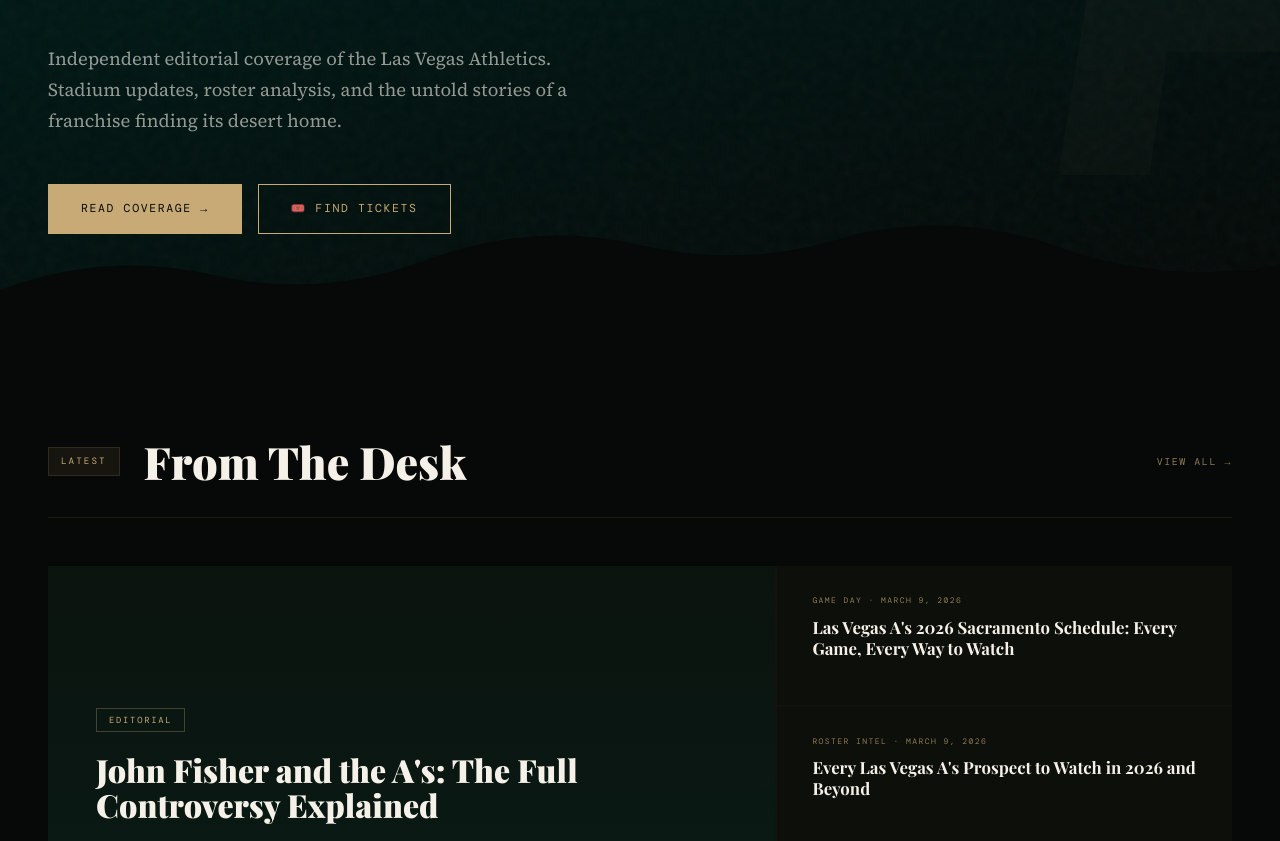
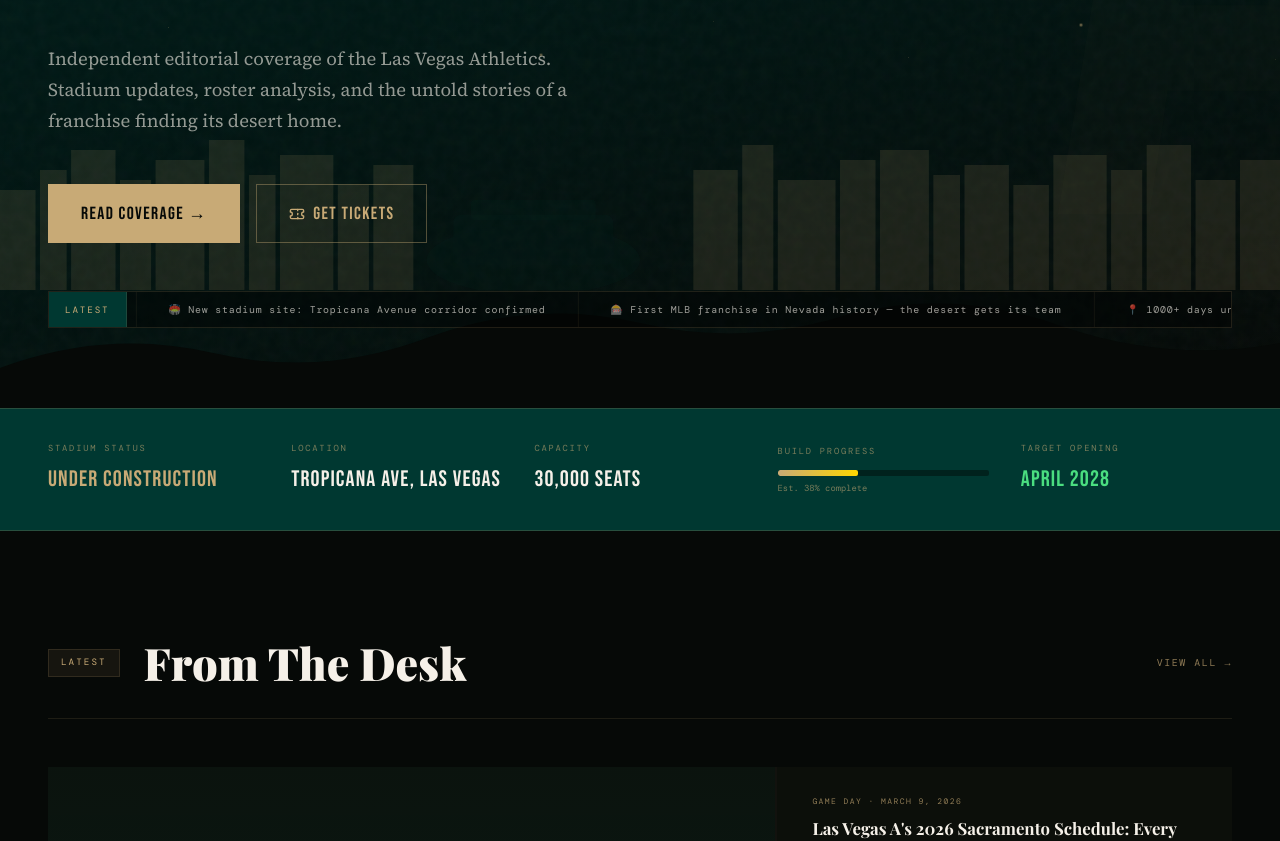
Before and after one commit to abigailleahgoldberg/thelvathletics, a Next.js app: page / in a window 1280 px wide. Shown: the part 520-1361 px from the top of the page. Built offline with nearby package versions, Linux system fonts and the light colour scheme; a web font is replaced by a local one.

Commit message:
design: hero overhaul — Vegas Strip skyline, star field, news ticker, stadium status bar, SVG ticket icon

```diff
--- a/app/page.tsx
+++ b/app/page.tsx
@@ -83,6 +83,8 @@
         @keyframes ticker { 0% { transform: translateX(0); } 100% { transform: translateX(-50%); } }
         @keyframes pulse { 0%, 100% { box-shadow: 0 0 0 0 rgba(200,170,118,0.6); } 50% { box-shadow: 0 0 0 14px rgba(200,170,118,0); } }
         @keyframes float-in { from { opacity: 0; transform: translateY(30px); } to { opacity: 1; transform: translateY(0); } }
+        @keyframes twinkle { 0%, 100% { opacity: 0.3; transform: scale(1); } 50% { opacity: 1; transform: scale(1.4); } }
+        @keyframes ticker { 0% { transform: translateX(0); } 100% { transform: translateX(-50%); } }
         @keyframes grain { 0%, 100% { transform: translate(0, 0); } 10% { transform: translate(-5%, -10%); } 20% { transform: translate(-15%, 5%); } 30% { transform: translate(7%, -25%); } 40% { transform: translate(-5%, 25%); } 50% { transform: translate(-15%, 10%); } 60% { transform: translate(15%, 0%); } 70% { transform: translate(0%, 15%); } 80% { transform: translate(3%, 35%); } 90% { transform: translate(-10%, 10%); } }
         @keyframes glow { 0%, 100% { opacity: 0.4; } 50% { opacity: 0.7; } }
         @keyframes line-draw { from { width: 0; } to { width: 100%; } }
@@ -262,12 +264,62 @@
         position: 'relative',
         overflow: 'hidden',
       }}>
+        {/* Stars background */}
+        <div aria-hidden="true" style={{ position: 'absolute', inset: 0, overflow: 'hidden', pointerEvents: 'none' }}>
+          {[...Array(60)].map((_, i) => (
+            <div key={i} style={{
+              position: 'absolute',
+              width: i % 7 === 0 ? '2px' : '1px',
+              height: i % 7 === 0 ? '2px' : '1px',
+              background: 'rgba(200,170,118,0.6)',
+              borderRadius: '50%',
+              left: `${(i * 17.3) % 100}%`,
+              top: `${(i * 13.7) % 65}%`,
+              animation: `twinkle ${2 + (i % 3)}s ease-in-out infinite`,
+              animationDelay: `${(i * 0.3) % 3}s`,
+            }} />
+          ))}
+        </div>
+
+        {/* Las Vegas Strip silhouette */}
+        <svg aria-hidden="true" style={{ position: 'absolute', bottom: '118px', left: 0, right: 0, width: '100%', height: '160px', zIndex: 1, opacity: 0.12 }} viewBox="0 0 1440 160" preserveAspectRatio="none">
+          {/* Strip buildings */}
+          <rect x="0" y="60" width="40" height="100" fill="#C8AA76"/>
+          <rect x="45" y="40" width="30" height="120" fill="#C8AA76"/>
+          <rect x="80" y="20" width="50" height="140" fill="#C8AA76"/>
+          <rect x="135" y="50" width="35" height="110" fill="#C8AA76"/>
+          <rect x="175" y="30" width="55" height="130" fill="#C8AA76"/>
+          <rect x="235" y="10" width="40" height="150" fill="#C8AA76"/>
+          <rect x="280" y="45" width="30" height="115" fill="#C8AA76"/>
+          <rect x="315" y="25" width="60" height="135" fill="#C8AA76"/>
+          <rect x="380" y="55" width="35" height="105" fill="#C8AA76"/>
+          <rect x="420" y="35" width="45" height="125" fill="#C8AA76"/>
+          {/* Allegiant Stadium shape */}
+          <ellipse cx="600" cy="130" rx="120" ry="35" fill="#003831" opacity="0.8"/>
+          <rect x="510" y="85" width="180" height="50" rx="8" fill="#003831" opacity="0.8"/>
+          <rect x="530" y="70" width="140" height="20" rx="4" fill="#004D40" opacity="0.6"/>
+          {/* Continue Strip */}
+          <rect x="780" y="40" width="50" height="120" fill="#C8AA76"/>
+          <rect x="835" y="15" width="35" height="145" fill="#C8AA76"/>
+          <rect x="875" y="50" width="65" height="110" fill="#C8AA76"/>
+          <rect x="945" y="30" width="40" height="130" fill="#C8AA76"/>
+          <rect x="990" y="20" width="55" height="140" fill="#C8AA76"/>
+          <rect x="1050" y="45" width="30" height="115" fill="#C8AA76"/>
+          <rect x="1085" y="35" width="50" height="125" fill="#C8AA76"/>
+          <rect x="1140" y="55" width="40" height="105" fill="#C8AA76"/>
+          <rect x="1185" y="25" width="60" height="135" fill="#C8AA76"/>
+          <rect x="1250" y="40" width="35" height="120" fill="#C8AA76"/>
+          <rect x="1290" y="15" width="50" height="145" fill="#C8AA76"/>
+          <rect x="1345" y="50" width="45" height="110" fill="#C8AA76"/>
+          <rect x="1395" y="30" width="45" height="130" fill="#C8AA76"/>
+        </svg>
+
         {/* Giant ghost A */}
         <div aria-hidden="true" style={{
           position: 'absolute',
           fontFamily: "'Bebas Neue', sans-serif",
           fontSize: 'min(85vw, 900px)',
-          color: 'rgba(200,170,118,0.025)',
+          color: 'rgba(200,170,118,0.018)',
           top: '50%',
           right: '-10%',
           transform: 'translateY(-50%)',
@@ -376,13 +428,76 @@
             Independent editorial coverage of the Las Vegas Athletics. Stadium updates, roster analysis, and the untold stories of a franchise finding its desert home.
           </p>
 
-          <div style={{ display: 'flex', gap: '1rem', flexWrap: 'wrap', marginBottom: '6rem', animation: 'float-in 0.6s ease-out 0.4s both' }}>
-            <Link href="/blog" className="cta-btn" style={{ background: '#C8AA76', color: '#060907' }}>
+          <div style={{ display: 'flex', gap: '1rem', flexWrap: 'wrap', marginBottom: '3rem', animation: 'float-in 0.6s ease-out 0.4s both' }}>
+            <Link href="/blog" className="cta-btn" style={{ background: '#C8AA76', color: '#060907', fontFamily: "'Bebas Neue', sans-serif", fontSize: '1.1rem', letterSpacing: '0.08em', padding: '0.9rem 2rem' }}>
               Read Coverage →
             </Link>
-            <a href="https://www.ticketsonsale.com/sports/athletics" target="_blank" rel="noopener" className="cta-btn">
-              🎟️ Find Tickets
+            <a href="https://www.ticketsonsale.com/sports/athletics" target="_blank" rel="noopener" className="cta-btn" style={{ display: 'flex', alignItems: 'center', gap: '0.5rem', border: '1px solid rgba(200,170,118,0.4)', fontFamily: "'Bebas Neue', sans-serif", fontSize: '1.1rem', letterSpacing: '0.08em', padding: '0.9rem 2rem' }}>
+              <svg width="16" height="16" viewBox="0 0 24 24" fill="none" stroke="#C8AA76" strokeWidth="2" strokeLinecap="round" strokeLinejoin="round"><path d="M2 9a3 3 0 0 1 0 6v2a2 2 0 0 0 2 2h16a2 2 0 0 0 2-2v-2a3 3 0 0 1 0-6V7a2 2 0 0 0-2-2H4a2 2 0 0 0-2 2z"/><path d="M13 5v2"/><path d="M13 17v2"/><path d="M13 11v2"/></svg>
+              Get Tickets
             </a>
+          </div>
+
+          {/* NEWS TICKER */}
+          <div style={{ marginBottom: '5rem', animation: 'float-in 0.6s ease-out 0.5s both' }}>
+            <div style={{ display: 'flex', alignItems: 'stretch', overflow: 'hidden', border: '1px solid rgba(200,170,118,0.15)', background: 'rgba(0,0,0,0.4)' }}>
+              <div style={{ background: '#003831', padding: '0.6rem 1rem', fontFamily: "'DM Mono', monospace", fontSize: '0.58rem', letterSpacing: '0.2em', textTransform: 'uppercase', color: '#C8AA76', whiteSpace: 'nowrap', flexShrink: 0, display: 'flex', alignItems: 'center', borderRight: '1px solid rgba(200,170,118,0.15)' }}>
+                LATEST
+              </div>
+              <div style={{ overflow: 'hidden', flex: 1 }}>
+                <div style={{ display: 'flex', animation: 'ticker 35s linear infinite', width: 'max-content' }}>
+                  {[
+                    '⚾ Las Vegas Ballpark construction on schedule for 2028 Opening Day',
+                    '🏟️ New stadium site: Tropicana Avenue corridor confirmed',
+                    '🎰 First MLB franchise in Nevada history — the desert gets its team',
+                    '📍 1000+ days until first pitch in Las Vegas',
+                    '🏆 A\'s roster building for desert era — watch the moves',
+                    '🌵 Vegas faithful: season tickets now available',
+                    '⚾ Las Vegas Ballpark construction on schedule for 2028 Opening Day',
+                    '🏟️ New stadium site: Tropicana Avenue corridor confirmed',
+                    '🎰 First MLB franchise in Nevada history — the desert gets its team',
+                    '📍 1000+ days until first pitch in Las Vegas',
+                    '🏆 A\'s roster building for desert era — watch the moves',
+                    '🌵 Vegas faithful: season tickets now available',
+                  ].map((item, i) => (
+                    <span key={i} style={{ padding: '0.6rem 2rem', fontFamily: "'DM Mono', monospace", fontSize: '0.62rem', letterSpacing: '0.08em', color: 'rgba(245,240,232,0.65)', whiteSpace: 'nowrap', borderRight: '1px solid rgba(200,170,118,0.08)' }}>
+                      {item}
+                    </span>
+                  ))}
+                </div>
+              </div>
+            </div>
+          </div>
+        </div>
+      </section>
+
+      {/* ============ STADIUM STATUS BAR ============ */}
+      <section style={{ background: '#003831', borderTop: '1px solid rgba(200,170,118,0.2)', borderBottom: '1px solid rgba(200,170,118,0.2)', padding: '2rem 3rem' }}>
+        <div style={{ maxWidth: '1400px', margin: '0 auto' }}>
+          <div style={{ display: 'grid', gridTemplateColumns: 'repeat(auto-fit, minmax(200px, 1fr))', gap: '2rem', alignItems: 'center' }}>
+            <div>
+              <div style={{ fontFamily: "'DM Mono', monospace", fontSize: '0.55rem', letterSpacing: '0.2em', color: 'rgba(200,170,118,0.6)', marginBottom: '0.4rem', textTransform: 'uppercase' }}>Stadium Status</div>
+              <div style={{ fontFamily: "'Bebas Neue', sans-serif", fontSize: '1.4rem', color: '#C8AA76', letterSpacing: '0.05em' }}>Under Construction</div>
+            </div>
+            <div>
+              <div style={{ fontFamily: "'DM Mono', monospace", fontSize: '0.55rem', letterSpacing: '0.2em', color: 'rgba(200,170,118,0.6)', marginBottom: '0.4rem', textTransform: 'uppercase' }}>Location</div>
+              <div style={{ fontFamily: "'Bebas Neue', sans-serif", fontSize: '1.4rem', color: '#F5F0E8', letterSpacing: '0.05em' }}>Tropicana Ave, Las Vegas</div>
+            </div>
+            <div>
+              <div style={{ fontFamily: "'DM Mono', monospace", fontSize: '0.55rem', letterSpacing: '0.2em', color: 'rgba(200,170,118,0.6)', marginBottom: '0.4rem', textTransform: 'uppercase' }}>Capacity</div>
+              <div style={{ fontFamily: "'Bebas Neue', sans-serif", fontSize: '1.4rem', color: '#F5F0E8', letterSpacing: '0.05em' }}>30,000 Seats</div>
+            </div>
+            <div>
+              <div style={{ fontFamily: "'DM Mono', monospace", fontSize: '0.55rem', letterSpacing: '0.2em', color: 'rgba(200,170,118,0.6)', marginBottom: '0.75rem', textTransform: 'uppercase' }}>Build Progress</div>
+              <div style={{ background: 'rgba(0,0,0,0.4)', borderRadius: '2px', height: '6px', overflow: 'hidden' }}>
+                <div style={{ width: '38%', height: '100%', background: 'linear-gradient(90deg, #C8AA76, #FFD700)', borderRadius: '2px' }} />
+              </div>
+              <div style={{ fontFamily: "'DM Mono', monospace", fontSize: '0.55rem', color: 'rgba(200,170,118,0.6)', marginTop: '0.3rem' }}>Est. 38% complete</div>
+            </div>
+            <div>
+              <div style={{ fontFamily: "'DM Mono', monospace", fontSize: '0.55rem', letterSpacing: '0.2em', color: 'rgba(200,170,118,0.6)', marginBottom: '0.4rem', textTransform: 'uppercase' }}>Target Opening</div>
+              <div style={{ fontFamily: "'Bebas Neue', sans-serif", fontSize: '1.4rem', color: '#4ADE80', letterSpacing: '0.05em' }}>April 2028</div>
+            </div>
           </div>
         </div>
       </section>
```
